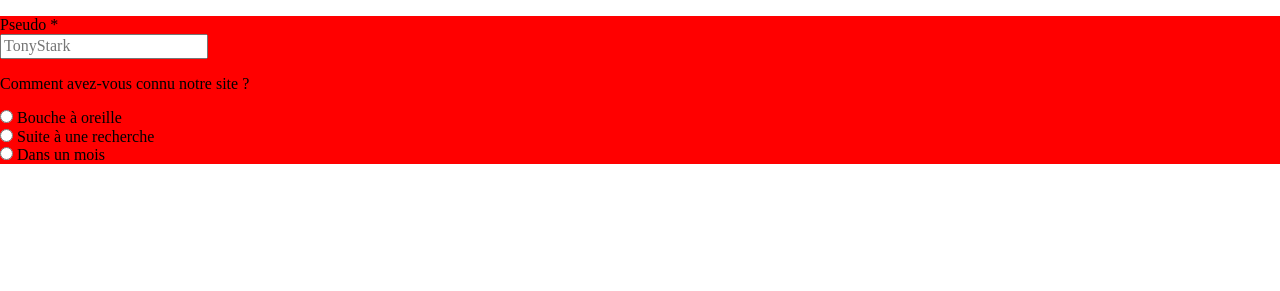
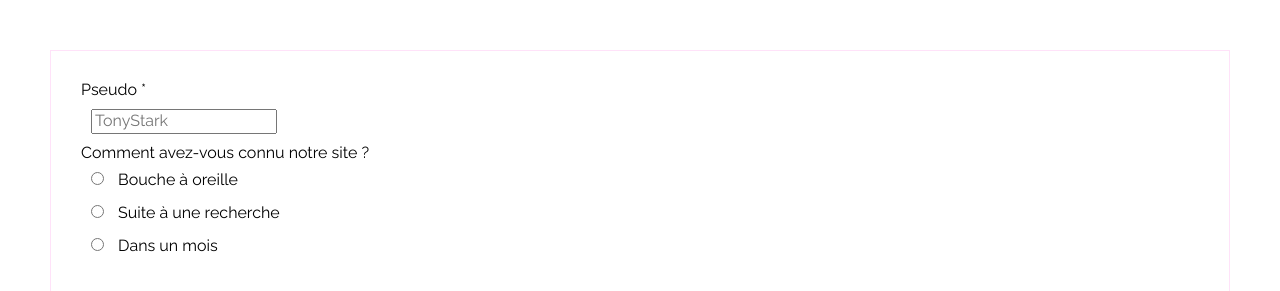
Before and after one commit to Cindoushka/Nuit-de-l-info, a website: page elements-html/formulaire.html in a window 1280 px wide. Shown: the top 291 px of the page. Drawn offline with nearby package versions, Linux system fonts and the light colour scheme; files that its build step writes are made by us from their sources; a web font is replaced by a local one.

Commit message:
modif on base body and * , starting the form

```diff
--- a/elements html/formulaire.html
+++ b/elements-html/formulaire.html
@@ -4,7 +4,7 @@
     <meta charset="UTF-8">
     <meta http-equiv="X-UA-Compatible" content="IE=edge">
     <meta name="viewport" content="width=device-width, initial-scale=1.0">
-    <link rel="stylesheet" href="sass/main.css">
+    <link rel="stylesheet" href="/sass/main.css">
     <title>formulaire</title>
 </head>
 <body>
--- /dev/null
+++ b/sass/base/_body.scss
@@ -0,0 +1,8 @@
+* {
+    box-sizing: 0px;
+    margin: 0px;
+}
+
+body {
+    font-family: 'Raleway';
+}
--- a/sass/layout/_formulairecontact.scss
+++ b/sass/layout/_formulairecontact.scss
@@ -1,3 +1,8 @@
 form {
-    background-color: red;
+    border: 1px $rosepastel solid;
+    padding: 30px;
+    margin: 50px;
+        input {
+            margin: 10px;
+        }
 }
--- a/sass/main.scss
+++ b/sass/main.scss
@@ -1,6 +1,7 @@
 // BASE
 
 @import "base/normalize.css";
+@import "base/body";
 
 // UTILS
 
```
Also changed, not shown: contact.html (+2 -0 lines), elements-html/carte.html (renamed from elements html/carte.html, +1 -1 lines), elements-html/contenuaccueil.html (renamed from elements html/liens.html, +2 -2 lines), elements-html/footer.html (renamed from elements html/jeu.html, +2 -2 lines), elements-html/jeu.html (renamed from elements html/footer.html, +2 -2 lines), elements-html/liens.html (renamed from elements html/contenuaccueil.html, +2 -2 lines), header.html (renamed from elements html/header.html), sass/main.css, 1 other file.
